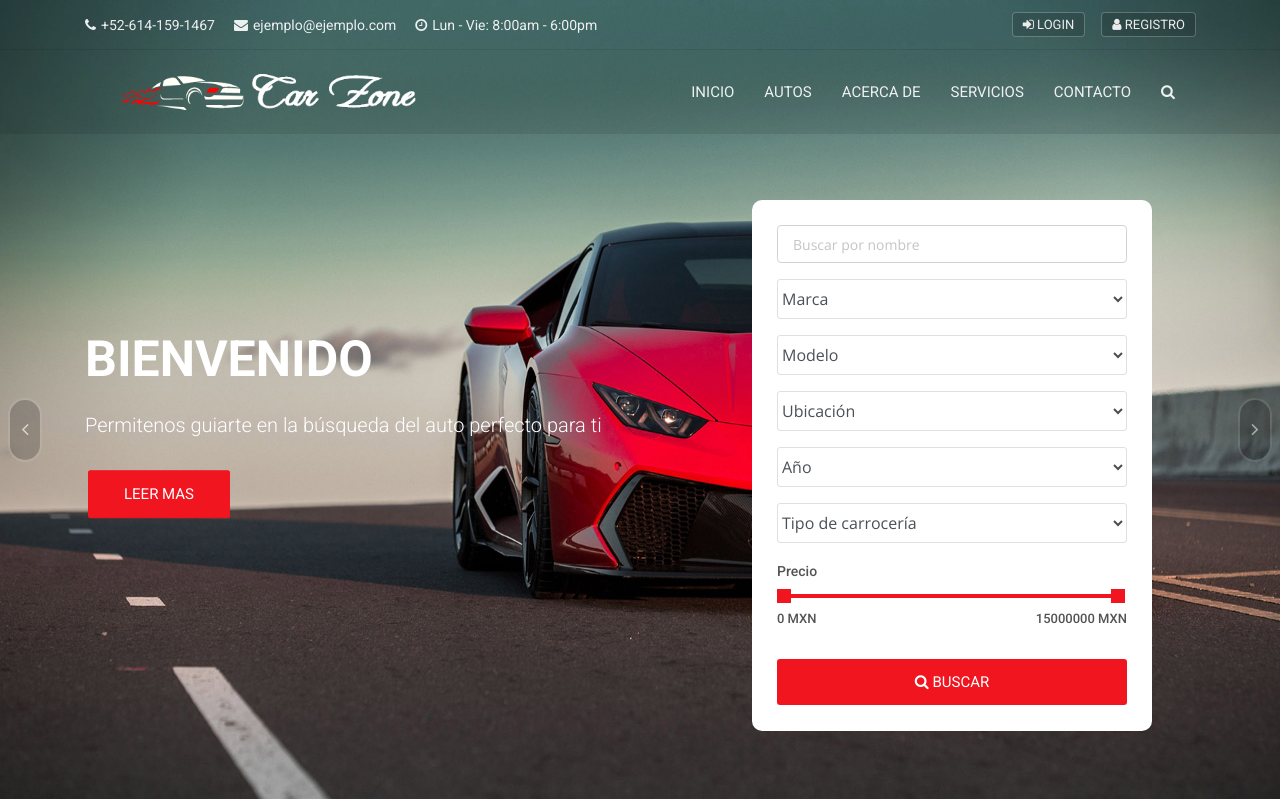
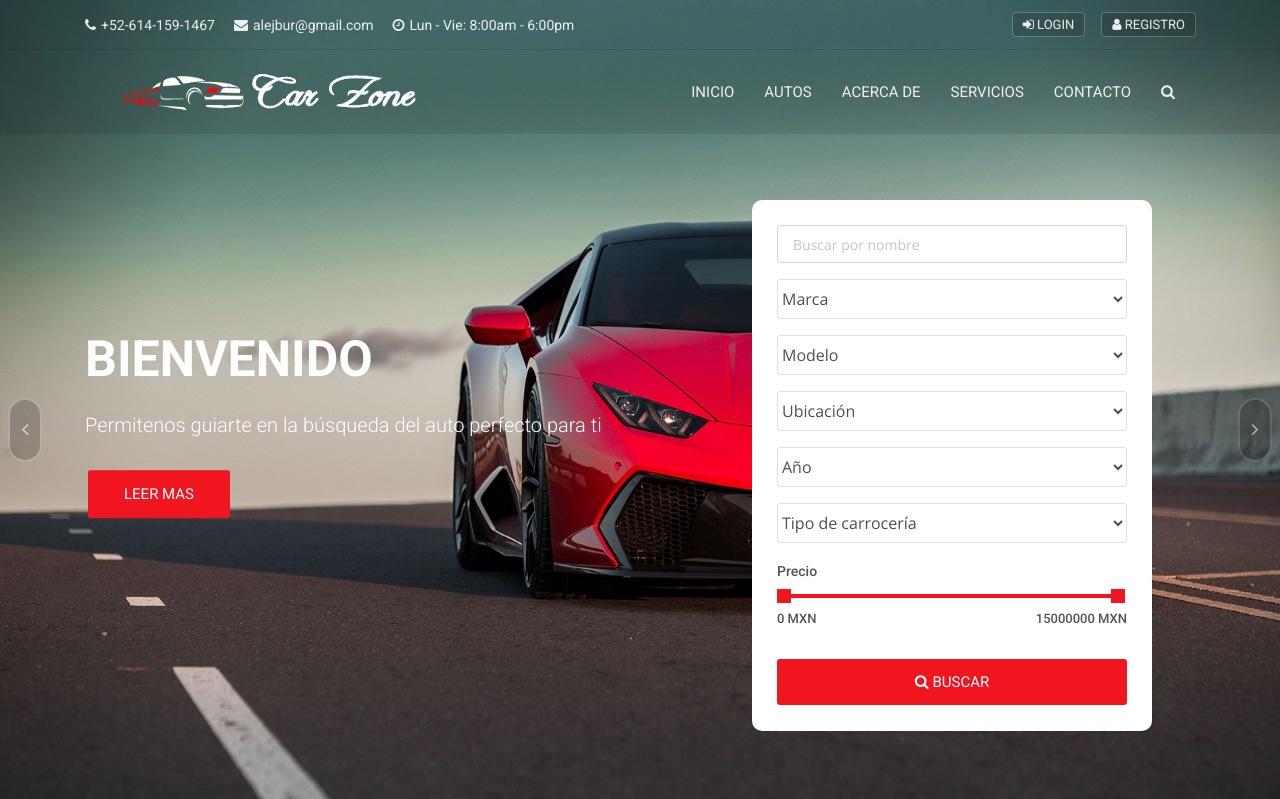
Before and after one commit to Alejb2001/carzone-project, a Django app: page / in a window 1280 px wide. Shown: the top 799 px of the page. Run offline with Django 4.2, Linux system fonts and the light colour scheme; some libraries are stand-ins or nearby versions.

```diff
--- a/carzone/settings.py
+++ b/carzone/settings.py
@@ -123,6 +123,7 @@ STATICFILES_DIRS = [
     os.path.join(BASE_DIR, 'carzone/static'),
 ]
 
+
 # Default primary key field type
 # https://docs.djangoproject.com/en/4.2/ref/settings/#default-auto-field
 
--- a/templates/pages/home.html
+++ b/templates/pages/home.html
@@ -49,7 +49,7 @@
             <div class="col-lg-8 col-md-8 col-sm-7">
                 <div class="list-inline">
                     <a href="tel:+55-4XX-634-7071"><i class="fa fa-phone"></i>+52-614-159-1467</a>
-                    <a href="tel:info@themevessel.com"><i class="fa fa-envelope"></i>ejemplo@ejemplo.com</a>
+                    <a href="tel:info@themevessel.com"><i class="fa fa-envelope"></i>alejbur@gmail.com</a>
                     <a href="tel:info@themevessel.com"><i class="fa fa-clock-o"></i>Lun - Vie: 8:00am - 6:00pm</a>
                 </div>
             </div>
```
